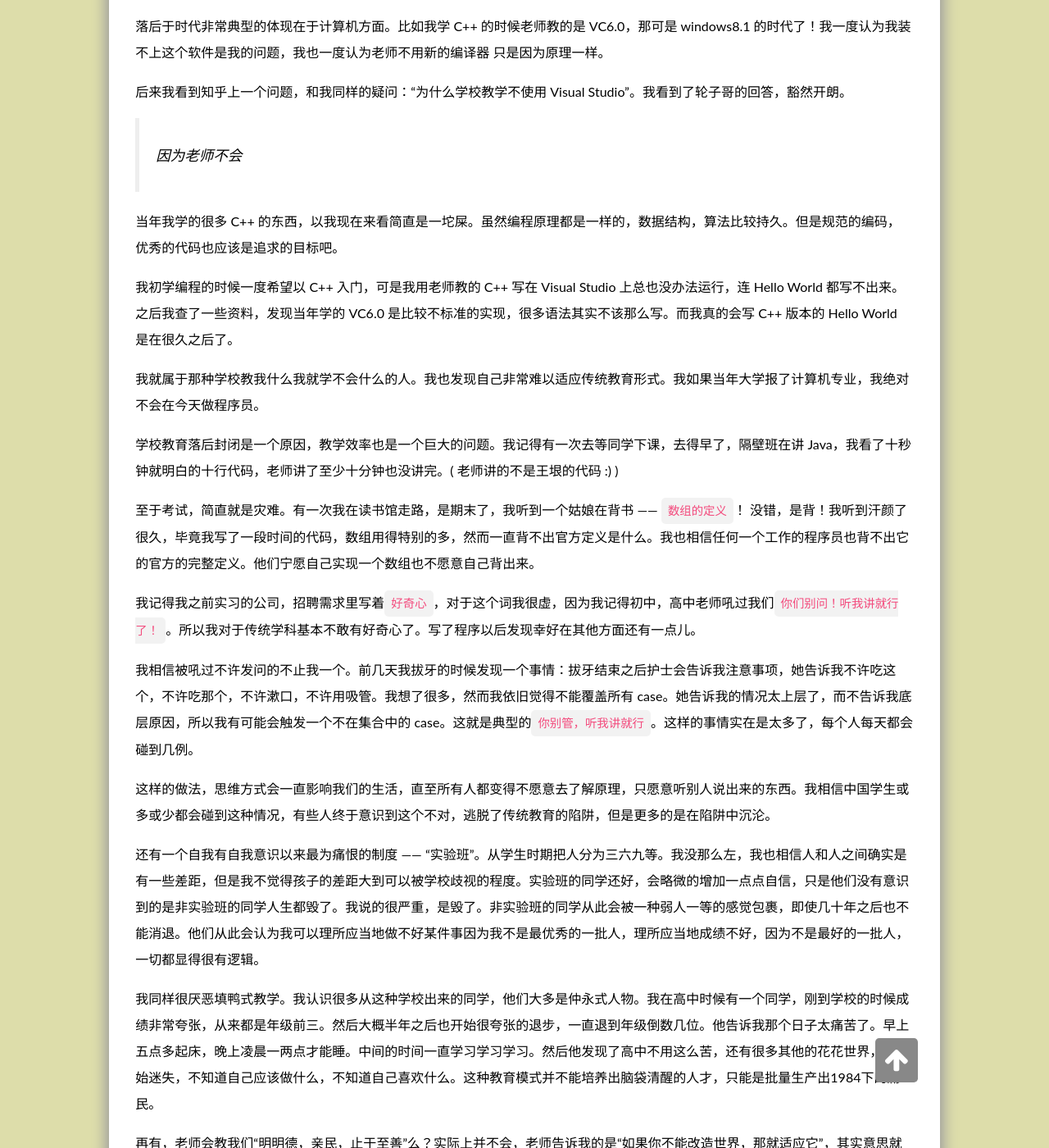
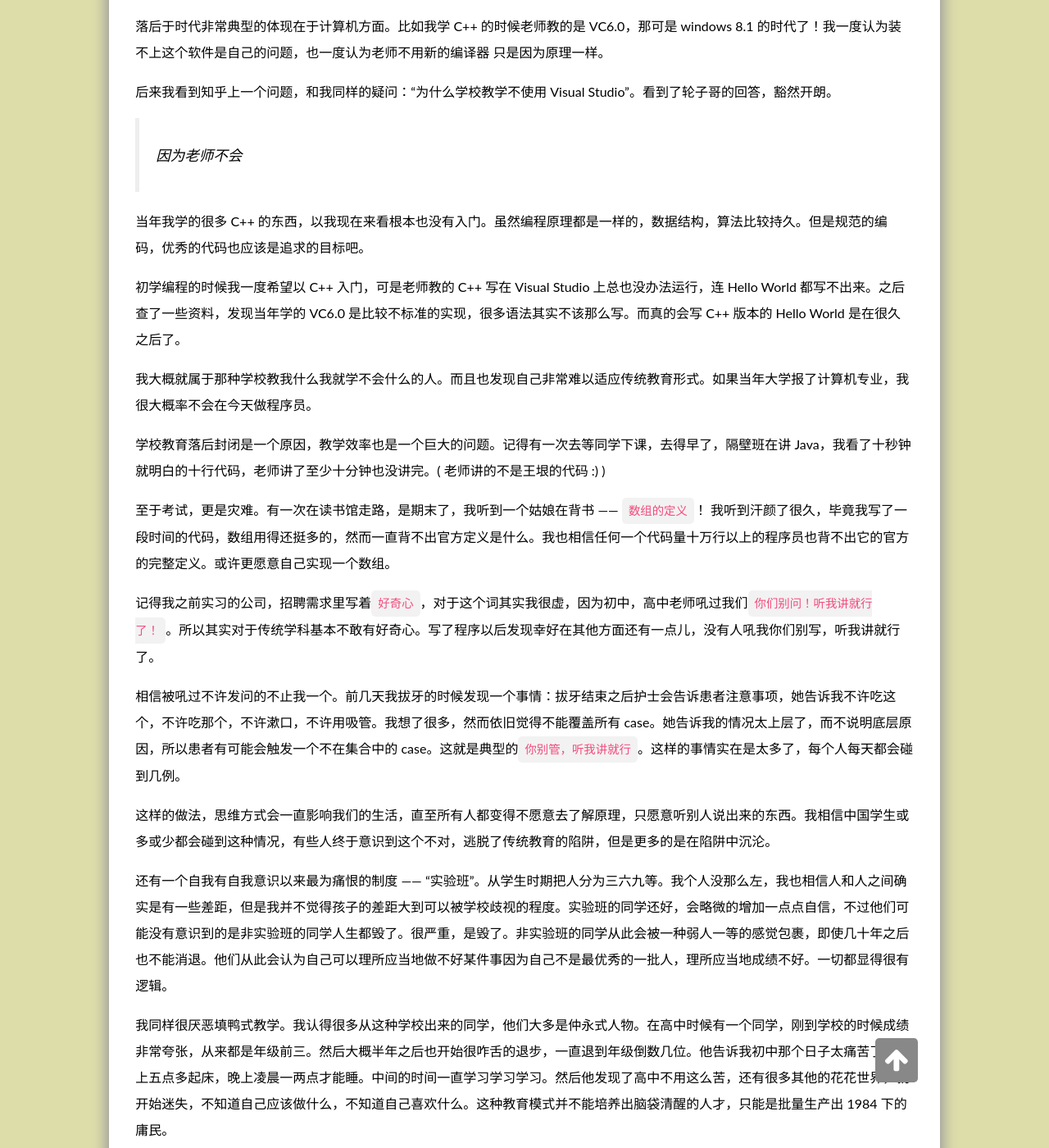
Before and after one commit to AnnatarHe/AnnatarHe.github.io, a Jekyll site: the page built from _posts/2017-06-16-graducation.md, in a window 1280 px wide and 1400 px high, scrolled down 456 px. Shown: the whole window at 82% size. Built offline with Jekyll 4.4.1, drawn with Linux system fonts in a browser that asks for light colours; some web fonts are replaced; comment, search, counter and statistics services are not loaded; some of the changed text lies outside the part shown.

Commit message:
update graducation post

```diff
--- a/_posts/2017-06-16-graducation.md
+++ b/_posts/2017-06-16-graducation.md
@@ -6,57 +6,57 @@ tags: life
 
 ## 终于离开了学校
 
-和大多数毕业生不太一样，我对于离开学校充满希望，我对未来充满憧憬。
+和大多数毕业生不太一样，我对于离开学校充满希望，对未来充满憧憬。
 
-我越到后期越认为学校的教育过于传统，跟不上时代的进步，跟不上社会的发展。另一方面学校教的东西实在不够深入，甚至不够正确。
+越到后期我越认为学校的教育过于传统，跟不上时代的进步，跟不上社会的发展。另一方面学校教的东西实在不够深入，甚至不够正确。
 
-落后于时代非常典型的体现在于计算机方面。比如我学 C++ 的时候老师教的是 VC6.0，那可是 windows8.1 的时代了！我一度认为我装不上这个软件是我的问题，我也一度认为老师不用新的编译器 只是因为原理一样。
+落后于时代非常典型的体现在于计算机方面。比如我学 C++ 的时候老师教的是 VC6.0，那可是 windows 8.1 的时代了！我一度认为装不上这个软件是自己的问题，也一度认为老师不用新的编译器 只是因为原理一样。
 
-后来我看到知乎上一个问题，和我同样的疑问：“为什么学校教学不使用 Visual Studio”。我看到了轮子哥的回答，豁然开朗。
+后来我看到知乎上一个问题，和我同样的疑问：“为什么学校教学不使用 Visual Studio”。看到了轮子哥的回答，豁然开朗。
 
 > 因为老师不会
 
-当年我学的很多 C++ 的东西，以我现在来看简直是一坨屎。虽然编程原理都是一样的，数据结构，算法比较持久。但是规范的编码，优秀的代码也应该是追求的目标吧。
+当年我学的很多 C++ 的东西，以我现在来看根本也没有入门。虽然编程原理都是一样的，数据结构，算法比较持久。但是规范的编码，优秀的代码也应该是追求的目标吧。
 
-我初学编程的时候一度希望以 C++ 入门，可是我用老师教的 C++ 写在 Visual Studio 上总也没办法运行，连 Hello World 都写不出来。之后我查了一些资料，发现当年学的 VC6.0 是比较不标准的实现，很多语法其实不该那么写。而我真的会写 C++ 版本的 Hello World 是在很久之后了。
+初学编程的时候我一度希望以 C++ 入门，可是老师教的 C++ 写在 Visual Studio 上总也没办法运行，连 Hello World 都写不出来。之后查了一些资料，发现当年学的 VC6.0 是比较不标准的实现，很多语法其实不该那么写。而真的会写 C++ 版本的 Hello World 是在很久之后了。
 
-我就属于那种学校教我什么我就学不会什么的人。我也发现自己非常难以适应传统教育形式。我如果当年大学报了计算机专业，我绝对不会在今天做程序员。
+我大概就属于那种学校教我什么我就学不会什么的人。而且也发现自己非常难以适应传统教育形式。如果当年大学报了计算机专业，我很大概率不会在今天做程序员。
 
-学校教育落后封闭是一个原因，教学效率也是一个巨大的问题。我记得有一次去等同学下课，去得早了，隔壁班在讲 Java，我看了十秒钟就明白的十行代码，老师讲了至少十分钟也没讲完。( 老师讲的不是王垠的代码 :) )
+学校教育落后封闭是一个原因，教学效率也是一个巨大的问题。记得有一次去等同学下课，去得早了，隔壁班在讲 Java，我看了十秒钟就明白的十行代码，老师讲了至少十分钟也没讲完。( 老师讲的不是王垠的代码 :) )
 
-至于考试，简直就是灾难。有一次我在读书馆走路，是期末了，我听到一个姑娘在背书 —— `数组的定义`！ 没错，是背！我听到汗颜了很久，毕竟我写了一段时间的代码，数组用得特别的多，然而一直背不出官方定义是什么。我也相信任何一个工作的程序员也背不出它的官方的完整定义。他们宁愿自己实现一个数组也不愿意自己背出来。
+至于考试，更是灾难。有一次在读书馆走路，是期末了，我听到一个姑娘在背书 —— `数组的定义`！ 我听到汗颜了很久，毕竟我写了一段时间的代码，数组用得还挺多的，然而一直背不出官方定义是什么。我也相信任何一个代码量十万行以上的程序员也背不出它的官方的完整定义。或许更愿意自己实现一个数组。
 
-我记得我之前实习的公司，招聘需求里写着`好奇心`，对于这个词我很虚，因为我记得初中，高中老师吼过我们`你们别问！听我讲就行了！`。所以我对于传统学科基本不敢有好奇心了。写了程序以后发现幸好在其他方面还有一点儿。
+记得我之前实习的公司，招聘需求里写着`好奇心`，对于这个词其实我很虚，因为初中，高中老师吼过我们`你们别问！听我讲就行了！`。所以其实对于传统学科基本不敢有好奇心。写了程序以后发现幸好在其他方面还有一点儿，没有人吼我你们别写，听我讲就行了。
 
-我相信被吼过不许发问的不止我一个。前几天我拔牙的时候发现一个事情：拔牙结束之后护士会告诉我注意事项，她告诉我不许吃这个，不许吃那个，不许漱口，不许用吸管。我想了很多，然而我依旧觉得不能覆盖所有 case。她告诉我的情况太上层了，而不告诉我底层原因，所以我有可能会触发一个不在集合中的 case。这就是典型的`你别管，听我讲就行`。这样的事情实在是太多了，每个人每天都会碰到几例。
+相信被吼过不许发问的不止我一个。前几天我拔牙的时候发现一个事情：拔牙结束之后护士会告诉患者注意事项，她告诉我不许吃这个，不许吃那个，不许漱口，不许用吸管。我想了很多，然而依旧觉得不能覆盖所有 case。她告诉我的情况太上层了，而不说明底层原因，所以患者有可能会触发一个不在集合中的 case。这就是典型的`你别管，听我讲就行`。这样的事情实在是太多了，每个人每天都会碰到几例。
 
 这样的做法，思维方式会一直影响我们的生活，直至所有人都变得不愿意去了解原理，只愿意听别人说出来的东西。我相信中国学生或多或少都会碰到这种情况，有些人终于意识到这个不对，逃脱了传统教育的陷阱，但是更多的是在陷阱中沉沦。
 
-还有一个自我有自我意识以来最为痛恨的制度 —— “实验班”。从学生时期把人分为三六九等。我没那么左，我也相信人和人之间确实是有一些差距，但是我不觉得孩子的差距大到可以被学校歧视的程度。实验班的同学还好，会略微的增加一点点自信，只是他们没有意识到的是非实验班的同学人生都毁了。我说的很严重，是毁了。非实验班的同学从此会被一种弱人一等的感觉包裹，即使几十年之后也不能消退。他们从此会认为我可以理所应当地做不好某件事因为我不是最优秀的一批人，理所应当地成绩不好，因为不是最好的一批人，一切都显得很有逻辑。
+还有一个自我有自我意识以来最为痛恨的制度 —— “实验班”。从学生时期把人分为三六九等。我个人没那么左，我也相信人和人之间确实是有一些差距，但是我并不觉得孩子的差距大到可以被学校歧视的程度。实验班的同学还好，会略微的增加一点点自信，不过他们可能没有意识到的是非实验班的同学人生都毁了。很严重，是毁了。非实验班的同学从此会被一种弱人一等的感觉包裹，即使几十年之后也不能消退。他们从此会认为自己可以理所应当地做不好某件事因为自己不是最优秀的一批人，理所应当地成绩不好。一切都显得很有逻辑。
 
-我同样很厌恶填鸭式教学。我认识很多从这种学校出来的同学，他们大多是仲永式人物。我在高中时候有一个同学，刚到学校的时候成绩非常夸张，从来都是年级前三。然后大概半年之后也开始很夸张的退步，一直退到年级倒数几位。他告诉我那个日子太痛苦了。早上五点多起床，晚上凌晨一两点才能睡。中间的时间一直学习学习学习。然后他发现了高中不用这么苦，还有很多其他的花花世界，就开始迷失，不知道自己应该做什么，不知道自己喜欢什么。这种教育模式并不能培养出脑袋清醒的人才，只能是批量生产出1984下的庸民。
+我同样很厌恶填鸭式教学。我认得很多从这种学校出来的同学，他们大多是仲永式人物。在高中时候有一个同学，刚到学校的时候成绩非常夸张，从来都是年级前三。然后大概半年之后也开始很咋舌的退步，一直退到年级倒数几位。他告诉我初中那个日子太痛苦了。早上五点多起床，晚上凌晨一两点才能睡。中间的时间一直学习学习学习。然后他发现了高中不用这么苦，还有很多其他的花花世界，就开始迷失，不知道自己应该做什么，不知道自己喜欢什么。这种教育模式并不能培养出脑袋清醒的人才，只能是批量生产出 1984 下的庸民。
 
-再有，老师会教我们“明明德，亲民，止于至善”么？实际上并不会，老师告诉我的是“如果你不能改造世界，那就适应它”，其实意思就是等着被生活强奸吧。形成对比的是我在美帝的同学，他们的态度是“假如生活欺骗了你，草回去！”，还有“为世界人民谋福利”。国内的大学有多少会教授这样的三观？在我看从毕业开始大家都在忙着买房，买车，买老婆。三句话不离钱，五句话不离房。
+再有，老师会教我们“明明德，亲民，止于至善”么？实际上大多数老师并不会，老师告诉我的是“如果你不能改造世界，那就适应它”，那么意思就是等着被生活强奸吧。形成对比的是我在美帝的同学，他们的态度是“假如生活欺骗了你，草回去！”，还有“为世界人民谋福利”。国内的大学有多少会教授这样的三观？在我看从毕业开始大家都在忙着买房，买车，买老婆。三句话不离钱，五句话不离房。
 
 我有一段时间也是非常浮躁，就是刚来上海的几个月。我看到和我年纪差不多的小伙开着我都不认得牌子的跑车的之后，我看到街上到处的是特斯拉之后，我看到人们都在讨论房价飙升之后。当然这些还不是重要的因素，是我看到很多做技术的都在吐槽说年纪大了干不动了，需要转管理岗。这些对我造成的冲击很大，让我怀疑到底技术有没有用，我追求的写代码的快感是不是虚无，我钟爱的程序是不是无用。
 
-后来我过了一段时间想通了。我懵懵懂懂开始写出的第一行代码的时候，压根没想过能靠这个挣钱，我也没考虑过是不是有用，我想的是能造出来我想要的东西。仅此而已。如果我的人生总是被钱覆盖，那和我当初沉浸在同学的游戏中又有什么区别。我当年不喜欢打游戏，可是因为同学们打了我也跟着去打了。现在我也没那么喜欢谈钱，所以我决定不要走老路了，做我想做的。写程序不能挣大钱？那就不挣好了。我只希望我写的程序有意义，能够给人们带来正面的感受，推动生产力的发展。
+后来我过了一段时间想通了。我从懵懵懂懂开始写出的第一行代码的时候，压根没想过能靠这个挣钱，也没考虑过是不是有用，我想的是能造出来我想要的东西，仅此而已。如果人生总是被钱覆盖，那和当初沉浸在同学的游戏中又有什么区别。我当年不喜欢打游戏，可是因为同学们打了我也跟着去打了。现在我也没那么喜欢谈钱，所以我决定不要走老路了，做我想做的。写程序不能挣大钱？那就不挣好了。只希望我写的程序有意义，能够给人们带来正面的感受，推动生产力的发展。
 
 所以我想写 Swift 就开始写，我想用 Golang 就上，我不想写 jQuery 就不写。想蓄发就留。
 
 扯远了，再谈回学校教育。
 
-我们的大学根本不需要这么多大学生。不说别的，我的同学有些人甚至连正常的三观都无法建立。看到有人跳楼，他想的不是怎么救人，而是怎么凑热闹，他怎么还不跳。大学读了四年只知道在寝室死宅看动漫，不想知道外面的世界已经变成了什么样子。
+我们的大学也许不需要这么多大学生。不说别的，有些同学读了四年书甚至连正常的三观都无法建立。看到有人跳楼，他想的不是怎么救人，而是怎么凑热闹，他怎么还不跳。大学读了四年只知道在寝室死宅看动漫，不想知道外面的世界已经变成了什么样子。四年读出来只会看140字的短文，对着手机哈哈哈地笑。
 
-马加爵这样内心脆弱而且凶狠的人，还有他那帮冷嘲热讽没有正常心态的同学都可以接受高等教育，这我很赞成，但是大学！大学啊！竟然也没有把他们三观树正。我要这所谓的高等教育有何用？
+马加爵这样内心脆弱而且凶狠的人，还有他那帮冷嘲热讽没有正常心态的同学都可以接受高等教育，这我很赞成，但是大学！大学啊！也没有把他们三观树正。所以要这所谓的高等教育有何用？
 
-还有科研腐败。科学现在被神圣化地和当年的宗教一样，什么都需要科学解释，但凡有点儿不同意就要以没文化声讨之。现在的大学教授已经俨然是当年主教的存在。当年主教说地球是方的，就像现在老师说世上没有鬼神一样。我觉得我只能说“世界上可能是存在鬼神的，不过是以一种目前人类无法理解的方式存在”。就像当年主教不知道有“重力”这个概念一样。
+还有科研腐败。科学现在被神圣化地和中世纪的宗教没什么差别了，什么都需要科学解释，但凡有点儿不同意就要以没文化声讨之。现在的大学教授已经俨然是当年主教的存在。当年主教说地球是方的，就像现在老师说世上没有鬼神一样。我觉得我只能说“世界上可能是存在鬼神的，也可能不存在”。就像当年主教不知道有“重力”这个概念一样。然而为什么有的人斩钉截铁说一定没有呢？
 
-教授已经拿到了主教的地位，自然也会做主教们应该做的事情。所以每隔一段时间总会听说什么教授威胁女学生不上床就挂科，教授贪污科研经费，教授权钱交易牟利，事实上北电侯亮平事件，郑大跳楼事件都是这样。我也相信后面会有更扯得事情出来。
+教授已经拿到了主教的地位，自然也会做主教们应该做的事情。所以每隔一段时间总会听说什么教授威胁女学生不上床就挂科，教授贪污科研经费，教授权钱交易牟利，事实上北电侯亮平事件，郑大跳楼事件都是这样。我也相信后面会有更扯的事情出来。
 
-不过令人郁闷的是当年主教还会点儿东西，还能传个道什么的。现在的一些所谓教授老师真的会什么东西么？ 最近从贺师俊那边看到一篇文章，浙大博导和工程院院士这样级别的人物竟然靠抄袭开源社区的东西通过申请专利据为己有。从这里我开始怀疑所谓的顶级学府是不是不仅道德不过关，连学术水平也不过关。
+不过令人郁闷的是当年主教还会点儿东西，还能传个道什么的。现在的一些所谓教授老师真的会什么东西么？ 最近从贺师俊那边看到一篇文章，浙大博导和工程院院士这样级别的人物竟然靠抄袭开源社区的东西通过申请专利据为己有。从这里我开始怀疑所谓的顶级学府是不是不仅道德不过关，连学术水平也不过关。要知道中国几千年也没听说过哪个翰林大学士会去抄别人的东西。
 
-当然上面的一些言论我都是针对一部分人的。事实上我见识过很多好学校出来的人确实是非常厉害，人品也很好，丝毫没有沾染到那种腐朽的气息。
+当然上面的一些言论都是针对一部分人的。事实上我见识过很多好学校出来的人确实是非常厉害，人品也很好，技术也棒，志向更是远大，丝毫没有沾染到那股腐朽的气息。
 
 ## 将来
 
@@ -64,7 +64,7 @@ tags: life
 
 在我看来将来革命后的教育应该是公司主导的私有教育模式。教育长度是终身学习，而不是仅仅十几年就可以结束了。
 
-我不了解其他行业如何，单论计算机。从驱动力上来看，任何人不得不承认大部分工业界的代码要比学院派写出的代码优秀很多。学生写出的代码要比工作几年经验的人要差一些，至于老师那个水平就算了吧。公司里写出的代码需要直接面对消费者，需要考虑多种情况，出了差错就会影响很多东西，同时还要考虑性能优化，代码美观等方面。资源上更不用提了，大数据深度学习等方面科研机构很难搞出来，原因在于他们很难有这样巨量的数据。
+我不了解其他行业如何，单论计算机。从驱动力上来看，我想任何人都不得不承认大部分工业界的代码要比学院派写出的代码优秀很多。学生写出的代码要比工作几年经验的人要差一些，至于老师那个水平就算了吧。公司里写出的代码需要直接面对消费者，需要考虑多种情况，出了差错影响范围就很广，同时还要考虑性能优化，代码美观等方面。资源上更不用提了，大数据深度学习等方面科研机构很难搞出来，原因在于他们很难有非常巨量的数据可以处理，需要处理。
 
 之后的教育机构一定会慢慢地改变，等到真正变革的一天，教育一定会有翻天覆地的变化。我相信，那个时候人类工作一定更有效率，更有目标，更有追求。人类也会更加伟大！
 
@@ -72,16 +72,16 @@ tags: life
 
 时间减少了。工作以来确实是很少有时间自己去学一些东西了，我一本操作系统到现在几个月了也没看完。一直想入门吉他，但是现在依旧只会几个简单的和弦。最近请了一周的假回家，花了两天时间学会了 Python，看了一些《演员的自我修养》，一些 iOS 基础。总算是感觉活着了。遗憾的是 TensorFlow 还没怎么看。一篇特别想翻译的文章也没弄好。
 
-政治太重要了。我一直不喜欢谈论政治，可是我渐渐发现这个东西对我的影响太大了。文案中只要改几个字我几年的努力可能都白费了，甚至一个公司会就此破产。比如落户政策，买房政策，影音管制之类的。而且我越来越讨厌政府机构了，冗余实在是太重了，效率也极其低，做事更是非常不认真，而且我还得莫名其妙地给他们付工资。
+政治太重要了。我一直不喜欢谈论政治，可是渐渐发现这个东西对普通人的影响太大了。文案中只要改几个字，那么几年的努力可能都白费了，严重的甚至一些公司会就此破产。比如落户政策，买房政策，影音管制，税务改革之类的。而且我是越来越讨厌政府机构，冗余实在是太重了，效率也极其低，做事更是非常不认真，关键我还得莫名其妙地给他们付工资。
 
-大部分本地人很菜。适用于全国。我家里对于郑州来说是个十足的本地人，而我接触的也大多是郑州的本地人。不夸张的说，我在郑州认识的人和同学里面有身价千万的并不少。然而他们大多数在我眼里并不会生活。他们大多是拆迁户，轻轻松松几十套市区的房子。如果是我占据这样的社会资源，我肯定要套现拿出来转行 VC 了。不行就用这些资源创个业什么的。虽然风险大，但是收益合适，而且刺激，更有活着的感觉。而我认识的一个老太，天天会去垃圾桶那边捡东西，和几十年的老朋友说着几十年一样的话。一个我小学同学，拿着月薪 3k 的工资不知道怎么生活。他们真的不是什么大隐隐于世，是不知道怎么花，是不敢花。我认识的很多外地人，大多充满激情，热血，愿意吃苦耐劳，也都很聪明。所以我宁愿去上海做个外地人，也不愿回家混吃等死。
+大部分本地人很菜。适用于全国。我对于郑州来说是个本地人，而我接触的也大多是郑州的本地人。不夸张的说，我在郑州认识的人和同学里面有身价千万的并不少。然而他们大多数在我眼里并不会生活。他们大多是拆迁户，轻轻松松几十套市区的房子。如果是我占据这样的社会资源，我肯定要套现拿出来转行 VC 了。不行就用这些资源创个业什么的。虽然风险大，但是收益合适，而且刺激，更有活着的感觉。而这些身价千万的人呢？我们小区里的一个老太，天天会去垃圾桶那边捡东西，和几十年的老朋友说着几十年一样的话。一个我小学同学，拿着月薪 3k 的工资不知道怎么生活。他们真的不是什么大隐隐于世，是不知道怎么花，是不敢花。然而我认识的很多外地人，大多充满激情，热血，愿意吃苦耐劳，也都很聪明。所以我宁愿去上海做个外地人，也不愿回家混吃等死。
 
 很孤独。大概就是李志《梵高先生》里面的感受吧。
 
-工作。很庆幸之前遇到了一个很好的 leader，他对我的职业规划给出了一些建议，我现在越来越感觉他说的很多事情都非常的对，所以我会跟着这个指导走。踏踏实实干着，沉淀自己，深入了解业务。还有做事要细心一些。
+工作。很庆幸之前遇到了一个很好的 leader，他对我的职业规划给出了一些建议，我现在越来越感觉他说的很多事情都非常的对，所以会跟着这个指导走。踏踏实实干着，沉淀自己，深入了解业务。还有做事要细心一些。
 
 ## 最后
 
- 最后我想说的是：一定一定要做自己想做的事情，不管有没有用，不管挣不挣钱，不管别人是不是鄙视。
+最后我想说的是：一定一定要做自己想做的事情，不管有没有用，不管挣不挣钱，不管别人是不是鄙视。
 
 大概就是这些了。希望对来看的读者有些帮助。
```
